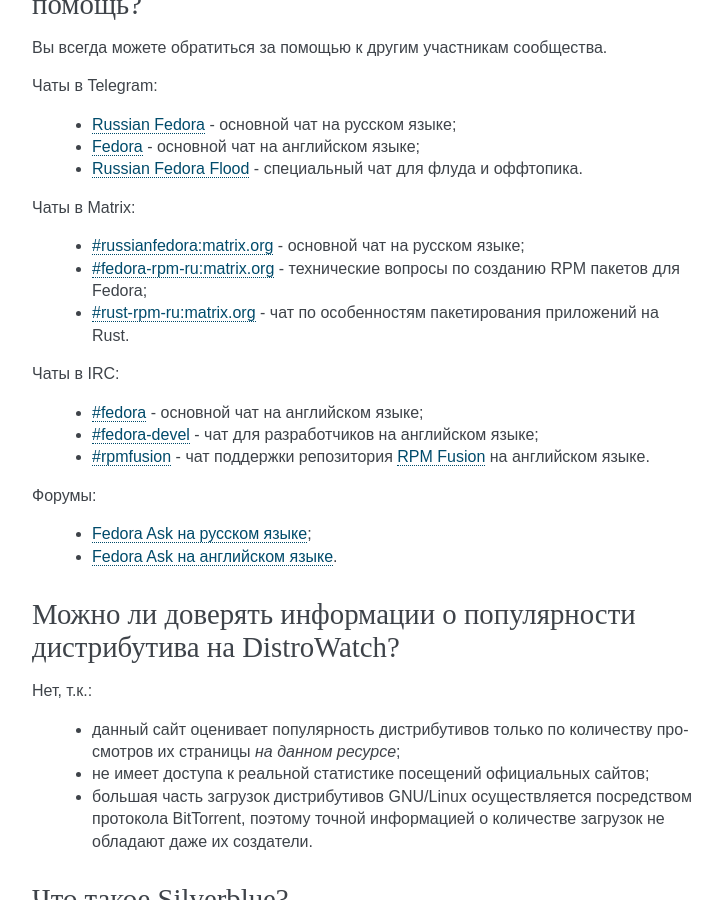
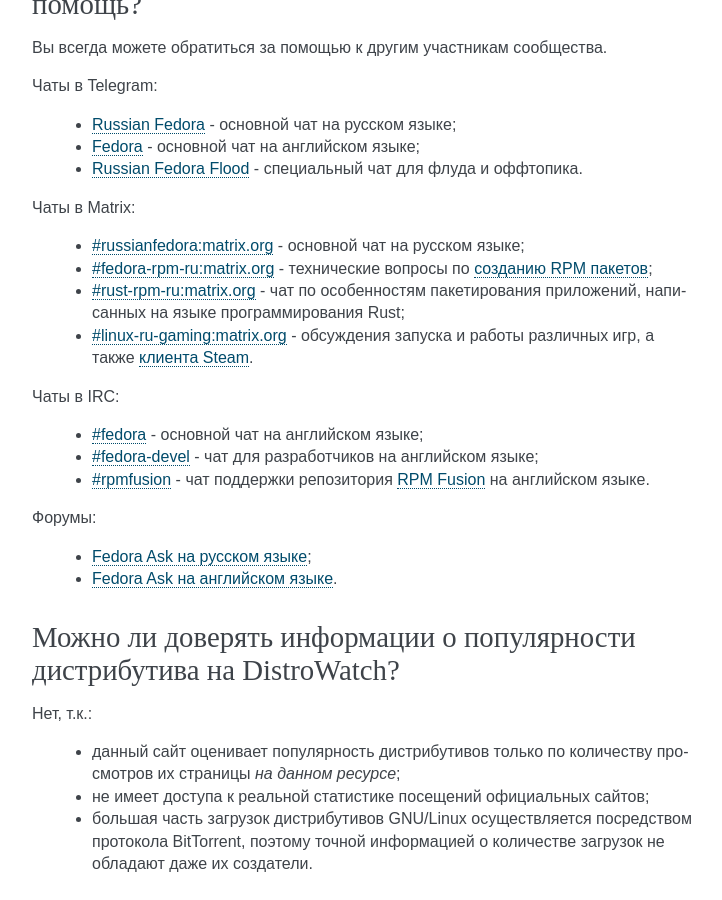
Before and after one commit to RussianFedora/FAQ, a Sphinx documentation site: the page built from source/generic-info.rst, in a window 1280 px wide and 900 px high, scrolled down 2935 px. Shown: the whole window, without its empty margins (388-1110 px from the left). Built offline with Sphinx 7.4.7, drawn with Linux system fonts in a browser that asks for light colours.

Commit message:
Updated chat links. Added Linux gaming chat to list.

```diff
--- a/source/generic-info.rst
+++ b/source/generic-info.rst
@@ -188,8 +188,9 @@
 Чаты в Matrix:
 
  * `#russianfedora:matrix.org <https://matrix.to/#/#russianfedora:matrix.org>`__ - основной чат на русском языке;
- * `#fedora-rpm-ru:matrix.org <https://matrix.to/#/#fedora-rpm-ru:matrix.org>`__ - технические вопросы по созданию RPM пакетов для Fedora;
- * `#rust-rpm-ru:matrix.org <https://matrix.to/#/#rust-rpm-ru:matrix.org>`__ - чат по особенностям пакетирования приложений на Rust.
+ * `#fedora-rpm-ru:matrix.org <https://matrix.to/#/#fedora-rpm-ru:matrix.org>`__ - технические вопросы по :ref:`созданию RPM пакетов <create-package>`;
+ * `#rust-rpm-ru:matrix.org <https://matrix.to/#/#rust-rpm-ru:matrix.org>`__ - чат по особенностям пакетирования приложений, написанных на языке программирования Rust;
+ * `#linux-ru-gaming:matrix.org <https://matrix.to/#/#linux-ru-gaming:matrix.org>`__ - обсуждения запуска и работы различных игр, а также :ref:`клиента Steam <steam>`.
 
 Чаты в IRC:
 
```
